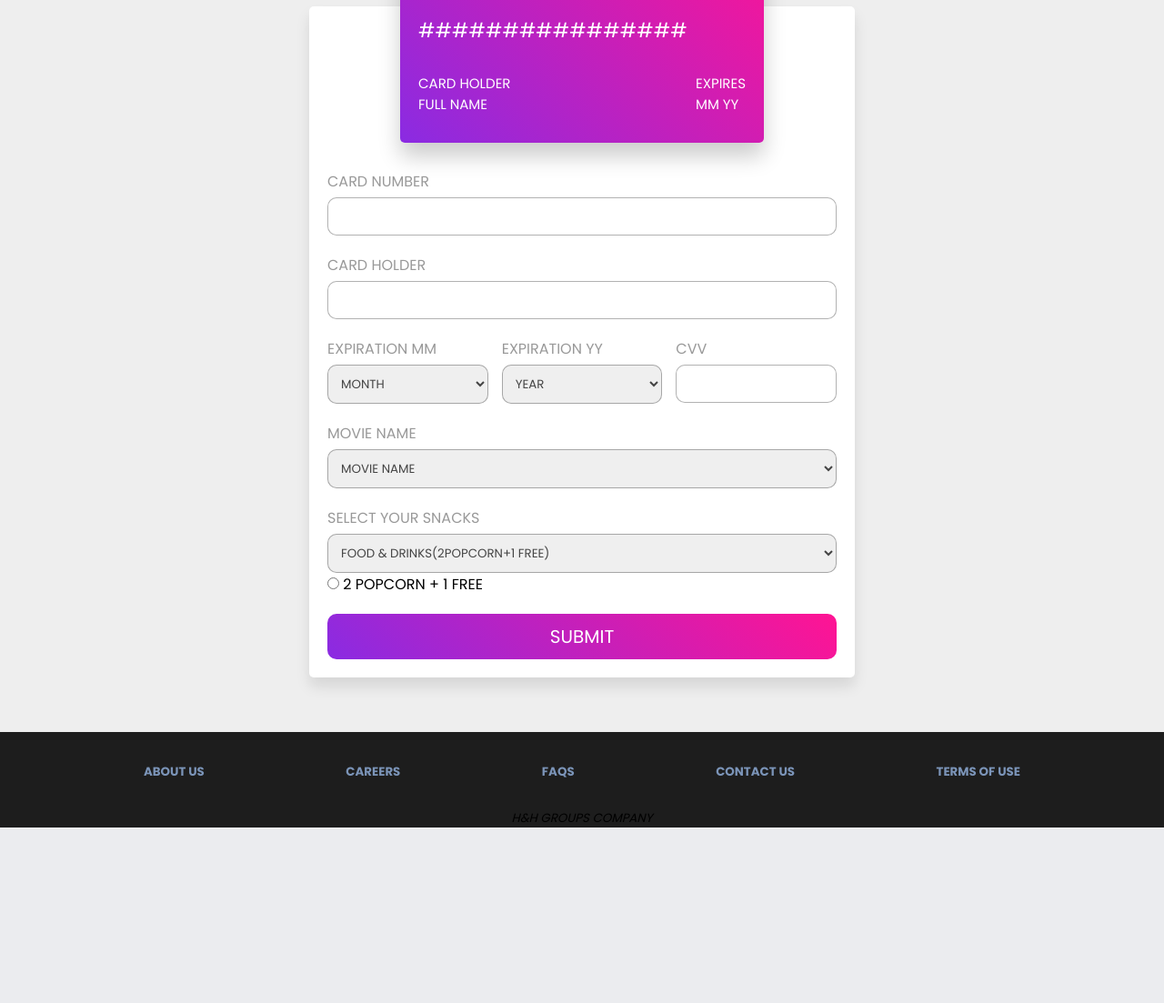
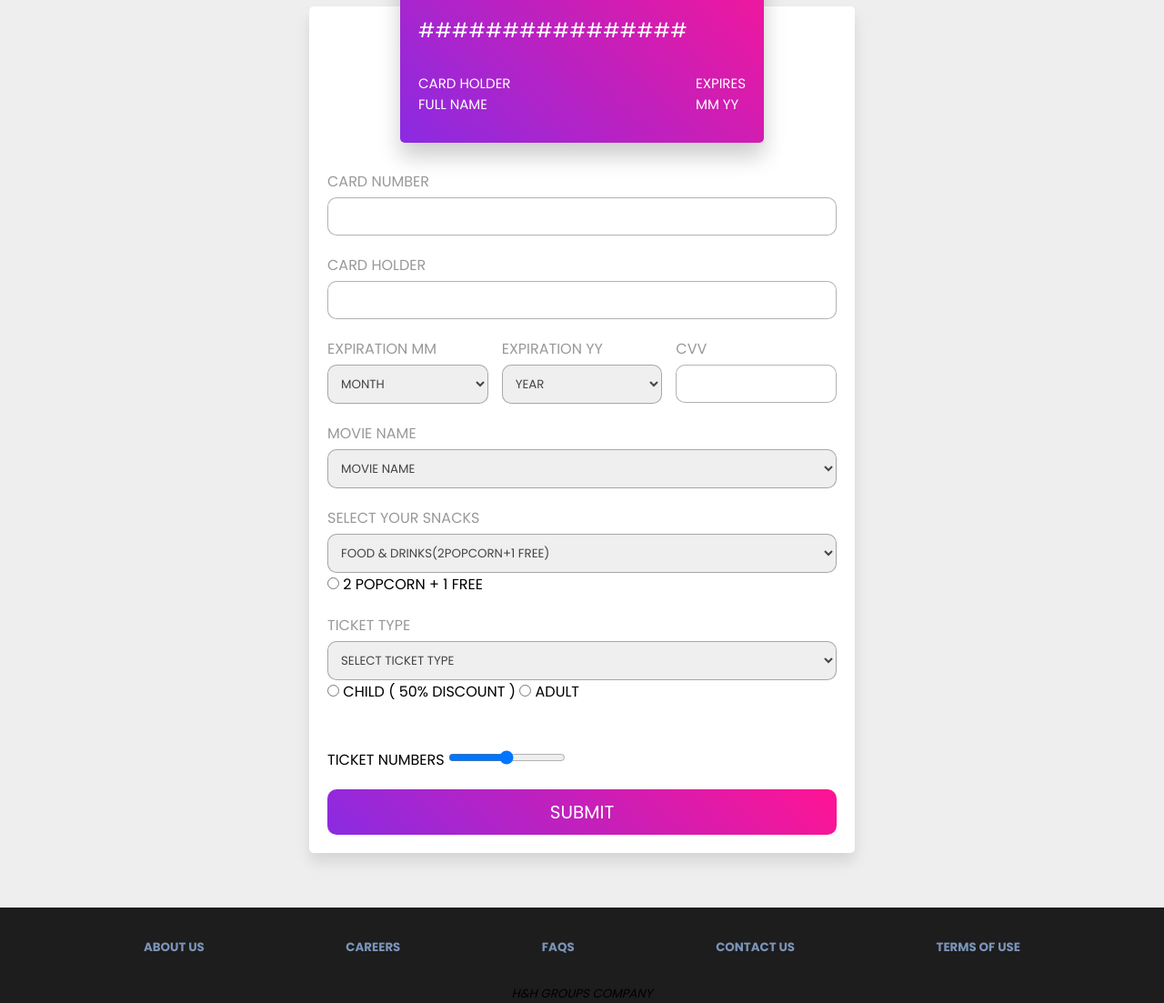
Before and after one commit to MarwanabdalR/SAPROJECT, a PHP site: page /book_form.php in a window 1280 px wide. Shown: the part 243-1346 px from the top of the page at 91% size. Before the commit the page ends 1153 px from the top, so only its background shows below. Run offline with PHP 8.4, Linux system fonts and the light colour scheme.

Commit message:
Update book_form.php

```diff
--- a/book_form.php
+++ b/book_form.php
@@ -188,6 +188,44 @@ $conn->close();
             </label>
         </div>
 
+
+        <div class="inputBox">
+            <span>ticket type</span>
+            <select name="" id="" class="year-input" required>
+                <option value="food" selected disabled>select ticket type</option>
+                <option value="Popcorn Large">Normal</option>
+                <option value="Popcorn Medium">VIP</option>
+            </select>
+        </div>
+        <div>
+            <input class="form-check-input" type="radio" name="radioNoLabel" id="radioNoLabel1" value="2 POPCORN + 1 FREE" aria-label="...">
+            <label class="form-check-label" for="radioNoLabel1">
+                Child ( 50% discount )
+            </label>
+
+            <input class="form-check-input" type="radio" name="radioNoLabel" id="radioNoLabel1" value="2 POPCORN + 1 FREE" aria-label="...">
+            <label class="form-check-label" for="radioNoLabel1">
+                Adult
+            </label>
+        </div>
+
+
+
+<BR></BR>
+
+        <label for="customRange2" class="form-label">ticket numbers</label>
+        <input type="range" class="form-range" min="0" max="10" id="customRange2">
+
+
+
+
+
+
+
+
+
+
+
         <input type="submit" value="submit" class="submit-btn" name="insert" onclick="showAlert()">
     </form>
 
```
